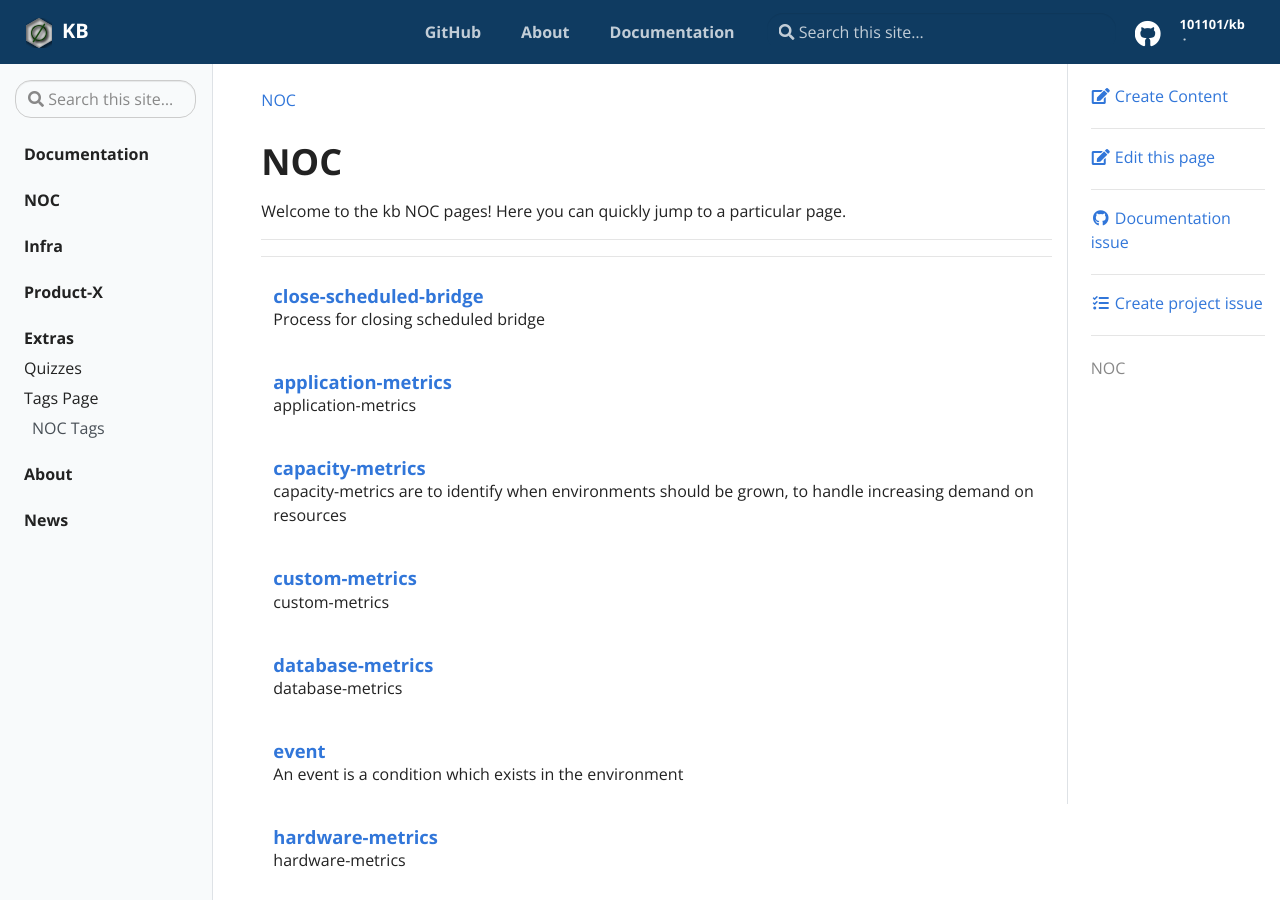
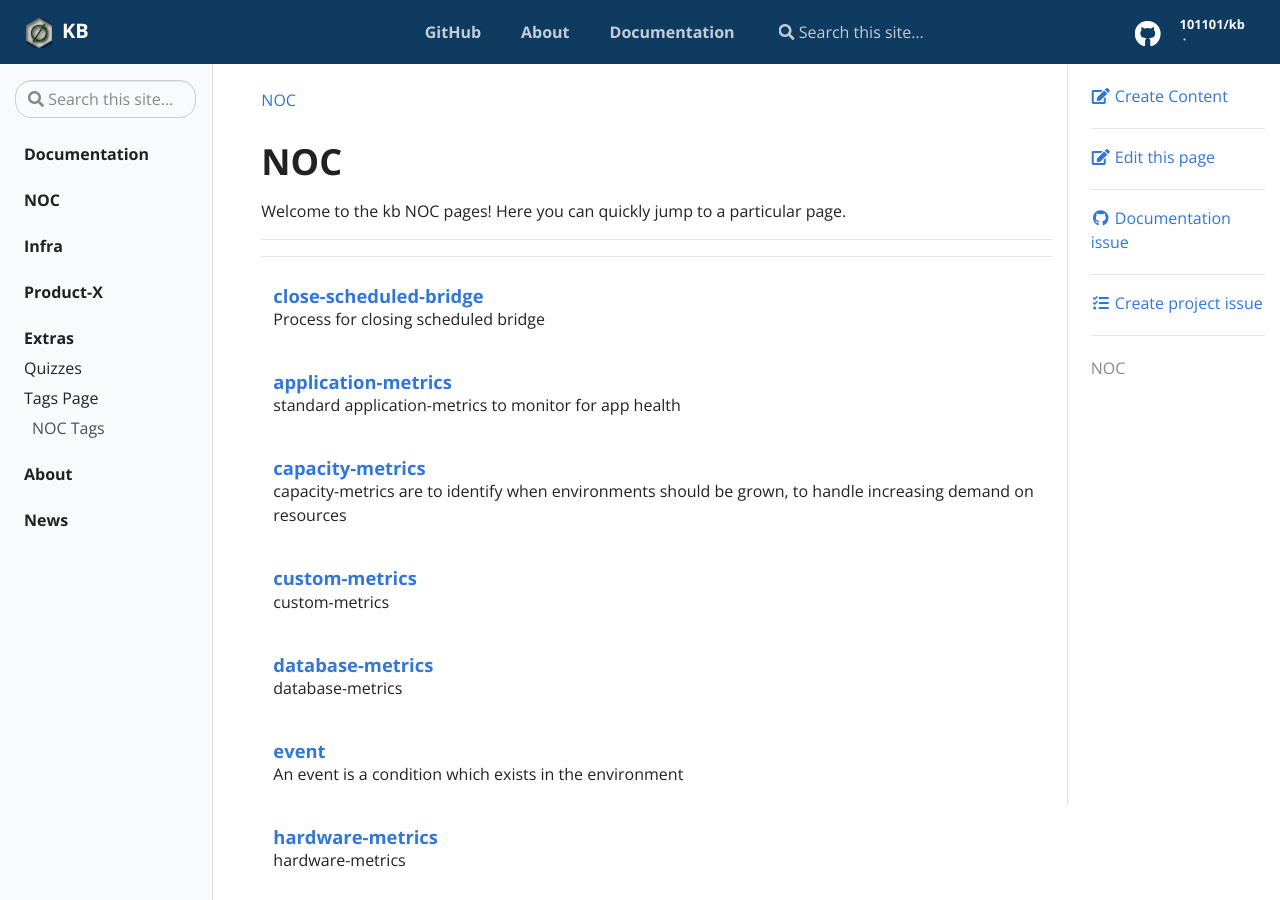
Before and after one commit to 101101/kb, a Jekyll site: the page built from pages/noc.md, in a window 1280 px wide and 900 px high. Built offline with Jekyll 4.4.1, drawn with Linux system fonts in a browser that asks for light colours.

Commit message:
Update application-metrics.md

```diff
--- a/_docs/noc/definitions/application-metrics.md
+++ b/_docs/noc/definitions/application-metrics.md
@@ -6,7 +6,7 @@ tags:
  - metric
  - application
 category: noc
-description: application-metrics
+description: standard application-metrics to monitor for app health
 ---
 
 # application-metrics
```
